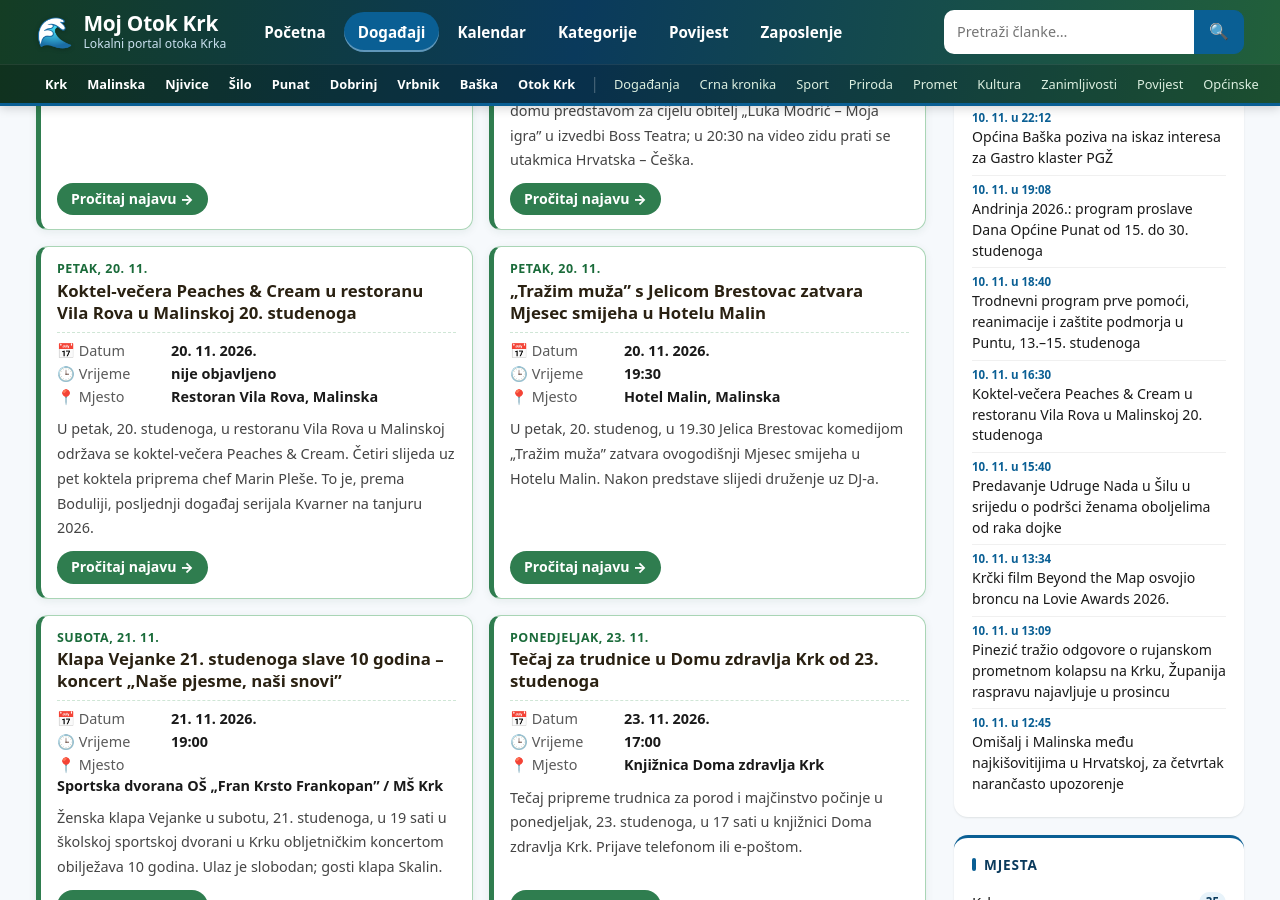
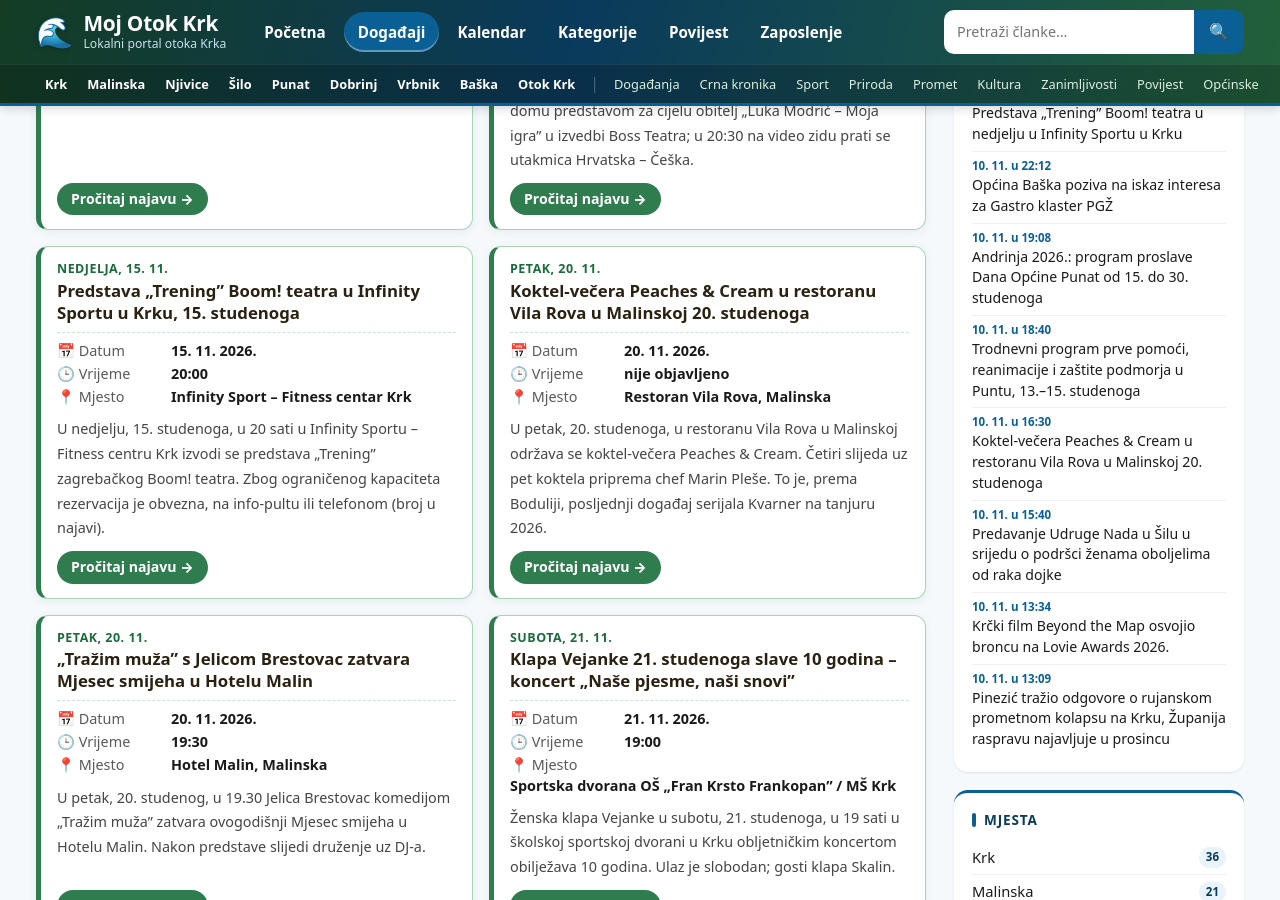
Before and after one commit to MojGK/moj-otok-krk, a Jekyll site: the page built from dogadaji.md, in a window 1280 px wide and 900 px high, scrolled down 2266 px. Built offline with Jekyll 4.4.1, drawn with Linux system fonts in a browser that asks for light colours; some of the changed text lies outside the part shown.

Commit message:
11.11: Predstava „Trening” Boom! teatra u nedjelju u Infinity Sportu u Krku

```diff
--- a/_data/dogadjanja.yml
+++ b/_data/dogadjanja.yml
@@ -1,6 +1,6 @@
 # DOGAĐANJA – živi popis iz članaka s event_date (nadolazeći).
 # Upute: _data/README-zaposlenje-dogadjanja.md
-azurirano: 2026-11-10
+azurirano: 2026-11-11
 dogadjaji:
   - naziv: "(Mala) retrospektiva Ivana Vukušića u Galeriji Decumanus"
     datum: 2026-10-23
@@ -104,6 +104,13 @@ dogadjaji:
     grad: Punat
     opis: "Općina Punat od 15. do 30. studenoga obilježava Andrinju. Proslava počinje 15. studenoga u 19 sati u Narodnom domu predstavom za cijelu obitelj „Luka Modrić – Moja igra” u izvedbi Boss Teatra; u 20:30 na video zidu prati se utakmica Hrvatska – Češka."
     link: /andrinja-2026-dan-opcine-punat/
+  - naziv: "Predstava „Trening” Boom! teatra u Infinity Sportu u Krku, 15. studenoga"
+    datum: 2026-11-15
+    vrijeme: "20:00"
+    mjesto: "Infinity Sport – Fitness centar Krk"
+    grad: Krk
+    opis: "U nedjelju, 15. studenoga, u 20 sati u Infinity Sportu – Fitness centru Krk izvodi se predstava „Trening” zagrebačkog Boom! teatra. Zbog ograničenog kapaciteta rezervacija je obvezna, na info-pultu ili telefonom (broj u najavi)."
+    link: /predstava-trening-infinity-sport-krk/
   - naziv: "Koktel-večera Peaches & Cream u restoranu Vila Rova u Malinskoj 20. studenoga"
     datum: 2026-11-20
     mjesto: "Restoran Vila Rova, Malinska"
--- /dev/null
+++ b/_posts/2026-11-11-predstava-trening-infinity-sport-krk.md
@@ -0,0 +1,33 @@
+---
+layout: post
+title: "Predstava „Trening” Boom! teatra u nedjelju u Infinity Sportu u Krku"
+date: 2026-11-11 06:50:00 +0100
+location: Krk
+type: Događanja
+categories: [Krk, Događanja]
+event_date: 2026-11-15 20:00:00 +0100
+event_place: "Infinity Sport – Fitness centar Krk"
+excerpt: "U nedjelju, 15. studenoga, u 20 sati u Infinity Sportu – Fitness centru Krk izvodi se predstava „Trening” zagrebačkog Boom! teatra. Zbog ograničenog kapaciteta rezervacija je obvezna, telefonom ili na info-pultu."
+image: /assets/images/predstava-trening-infinity-sport-krk.jpg
+image_alt: "Plakat predstave „Trening” u Infinity Sportu – Fitness centru Krk, 15. 11. 2026. u 20 sati"
+image_credit: "Plakat: Primorsko-goranska županija – Europska regija sporta 2026. / Infinity Sport, preuzeto s [otok-krk.org](https://otok-krk.org/krk/vise-od-treninga-pgz-hrvatska-regija-sporta-i-infinity-sport-fitness-centar-krk-poklanjaju-kazalisnu-predstavu)"
+source: "[otok-krk.org](https://otok-krk.org/krk/vise-od-treninga-pgz-hrvatska-regija-sporta-i-infinity-sport-fitness-centar-krk-poklanjaju-kazalisnu-predstavu) (Milovan Kirinčić)"
+---
+
+Kazališna predstava **„Trening”** izvodi se u **nedjelju, 15. studenoga 2026., u 20:00**, u **Infinity Sportu – Fitness centru Krk**.
+
+Tekst su napisali **Marin Lisjak** i **Paško Vukasović**, režija je Vukasovićeva, a produkcija zagrebačkog **Boom! teatra**. Riječ je, prema najavi, o priči o trojici dugogodišnjih prijatelja i njihovu susretu u teretani.
+
+Infinity Sport predstavu, prema istoj najavi, poklanja u suradnji s Primorsko-goranskom županijom, odnosno projektom **Europska regija sporta 2026.** Predstava je namijenjena sadašnjim i budućim vježbačima te ljubiteljima sporta, kazališta i kulture.
+
+Zbog ograničenog kapaciteta prostora **rezervacija je obvezna**, na telefon **091 172 1465** ili osobno na info-pultu fitness centra.
+
+## Praktično
+
+- **nedjelja, 15. 11. 2026., 20:00**
+- **Infinity Sport – Fitness centar Krk**
+- rezervacija: **091 172 1465** ili info-pult
+
+## Izvori
+
+- otok-krk.org, Milovan Kirinčić, 10. 11. 2026.
```
Also changed, not shown: assets/images/predstava-trening-infinity-sport-krk.jpg (added), assets/images/thumbs/predstava-trening-infinity-sport-krk.jpg (added).
